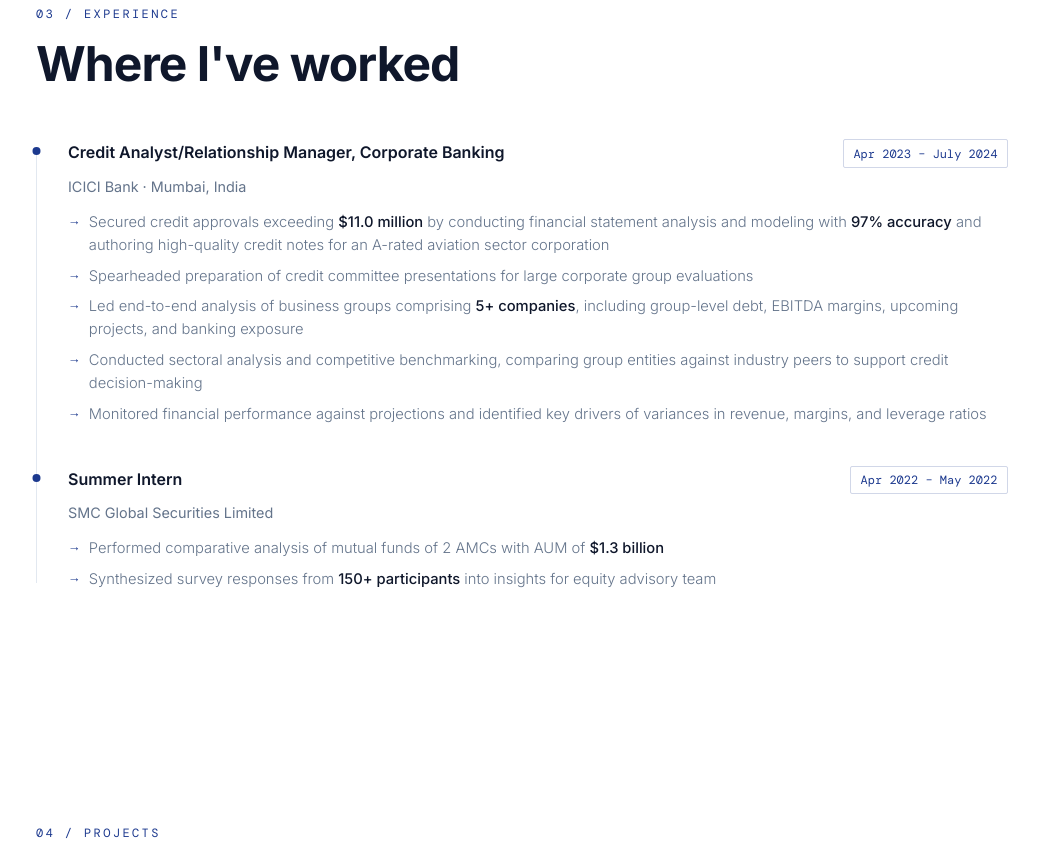
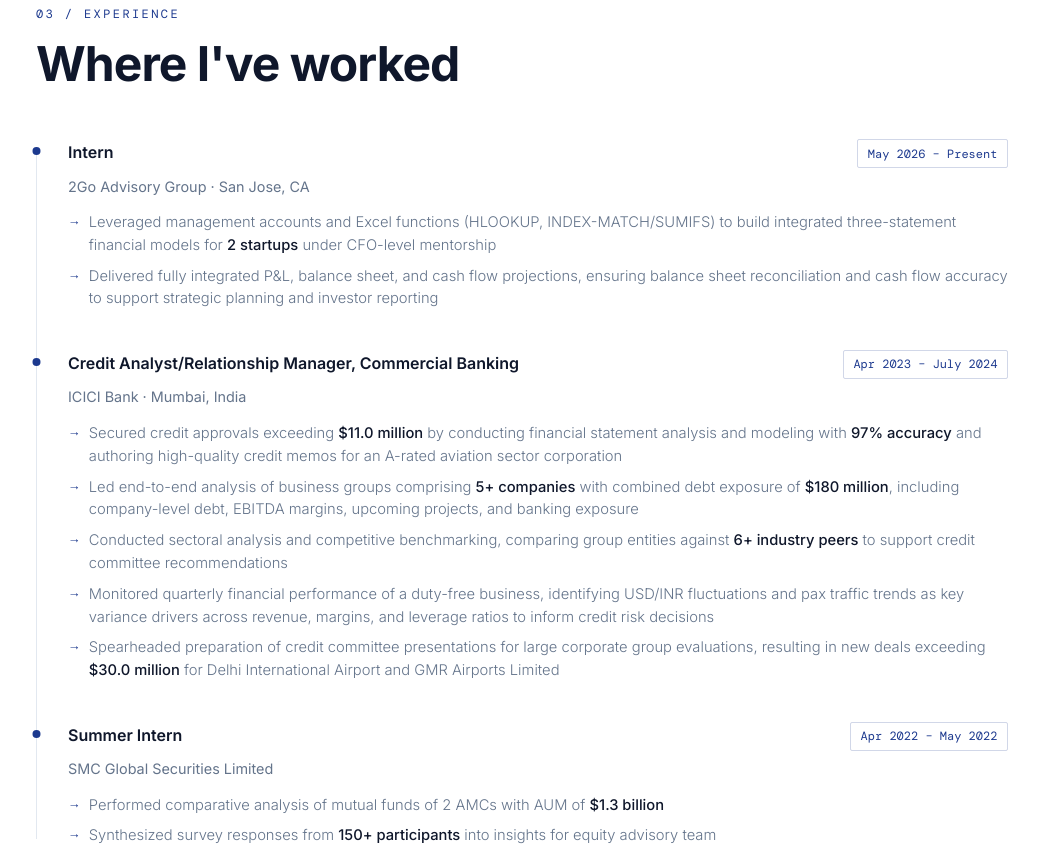
Before and after one commit to purvabhatia/purvabhatia.github.io, a plain HTML site: page index.html in a window 1280 px wide. Shown: the part 2320-3170 px from the top of the page, without its empty margins (118-1157 px from the left). Drawn offline with nearby package versions, Linux system fonts and the light colour scheme.

Commit message:
Updated to new resume

```diff
--- a/index.html
+++ b/index.html
@@ -832,7 +832,7 @@
           I'm an <span>FMVA® certified Financial Analytics graduate student</span> at San José State University with an MBA from Narsee Monjee Institute (Dean's List 2023), specializing in financial modeling, valuation, and credit analysis.
         </p>
         <p>
-          Before grad school, I spent over a year as a <span>Credit Analyst/Relationship Manager in Corporate Banking at ICICI Bank</span>, securing credit approvals exceeding USD 11M and conducting complex group-level financial analysis.
+          Before grad school, I spent over a year as a <span>Credit Analyst/Relationship Manager in Commercial Banking at ICICI Bank</span>, securing credit approvals exceeding USD 11M and conducting complex group-level financial analysis.
         </p>
         <p>
           Outside of work, I'm into strategy board games, organizing culinary outings with classmates, and volunteering in my community.
@@ -920,19 +920,31 @@
       <!-- JOB 1 -->
       <div class="timeline-item">
         <div class="timeline-header">
-          <span class="timeline-role">Credit Analyst/Relationship Manager, Corporate Banking</span>
+          <span class="timeline-role">Intern</span>
+          <span class="timeline-date">May 2026 – Present</span>
+        </div>
+        <div class="timeline-company">2Go Advisory Group · San Jose, CA</div>
+        <ul class="timeline-desc">
+          <li>Leveraged management accounts and Excel functions (HLOOKUP, INDEX-MATCH/SUMIFS) to build integrated three-statement financial models for <strong>2 startups</strong> under CFO-level mentorship</li>
+          <li>Delivered fully integrated P&amp;L, balance sheet, and cash flow projections, ensuring balance sheet reconciliation and cash flow accuracy to support strategic planning and investor reporting</li>
+        </ul>
+      </div>
+      <!-- JOB 2 -->
+      <div class="timeline-item">
+        <div class="timeline-header">
+          <span class="timeline-role">Credit Analyst/Relationship Manager, Commercial Banking</span>
           <span class="timeline-date">Apr 2023 – July 2024</span>
         </div>
         <div class="timeline-company">ICICI Bank · Mumbai, India</div>
         <ul class="timeline-desc">
-          <li>Secured credit approvals exceeding <strong>$11.0 million</strong> by conducting financial statement analysis and modeling with <strong>97% accuracy</strong> and authoring high-quality credit notes for an A-rated aviation sector corporation</li>
-          <li>Spearheaded preparation of credit committee presentations for large corporate group evaluations</li>
-          <li>Led end-to-end analysis of business groups comprising <strong>5+ companies</strong>, including group-level debt, EBITDA margins, upcoming projects, and banking exposure</li>
-          <li>Conducted sectoral analysis and competitive benchmarking, comparing group entities against industry peers to support credit decision-making</li>
-          <li>Monitored financial performance against projections and identified key drivers of variances in revenue, margins, and leverage ratios</li>
+          <li>Secured credit approvals exceeding <strong>$11.0 million</strong> by conducting financial statement analysis and modeling with <strong>97% accuracy</strong> and authoring high-quality credit memos for an A-rated aviation sector corporation</li>
+          <li>Led end-to-end analysis of business groups comprising <strong>5+ companies</strong> with combined debt exposure of <strong>$180 million</strong>, including company-level debt, EBITDA margins, upcoming projects, and banking exposure</li>
+          <li>Conducted sectoral analysis and competitive benchmarking, comparing group entities against <strong>6+ industry peers</strong> to support credit committee recommendations</li>
+          <li>Monitored quarterly financial performance of a duty-free business, identifying USD/INR fluctuations and pax traffic trends as key variance drivers across revenue, margins, and leverage ratios to inform credit risk decisions</li>
+          <li>Spearheaded preparation of credit committee presentations for large corporate group evaluations, resulting in new deals exceeding <strong>$30.0 million</strong> for Delhi International Airport and GMR Airports Limited</li>
         </ul>
       </div>
-      <!-- JOB 2 -->
+      <!-- JOB 3 -->
       <div class="timeline-item">
         <div class="timeline-header">
           <span class="timeline-role">Summer Intern</span>
```
Also changed, not shown: 1 other file.
